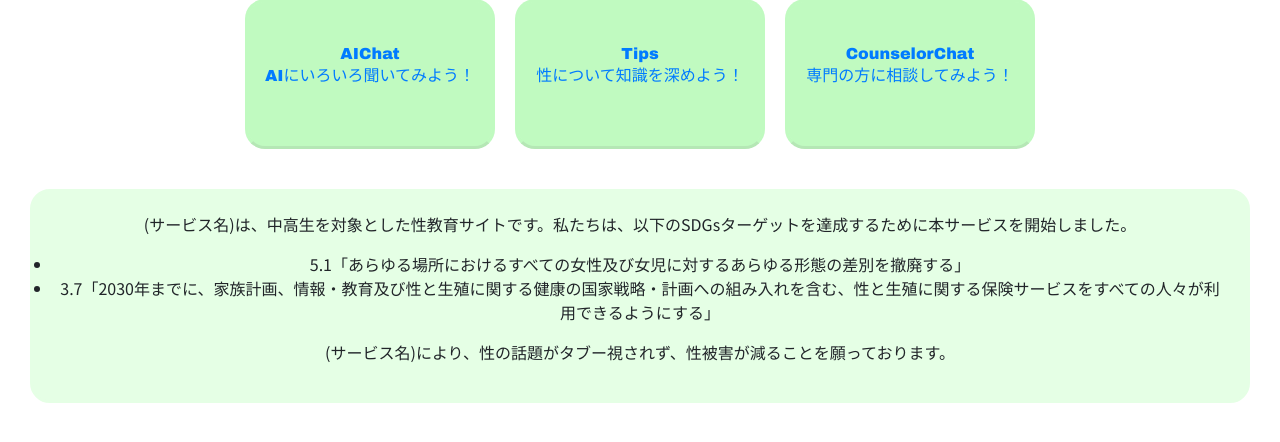
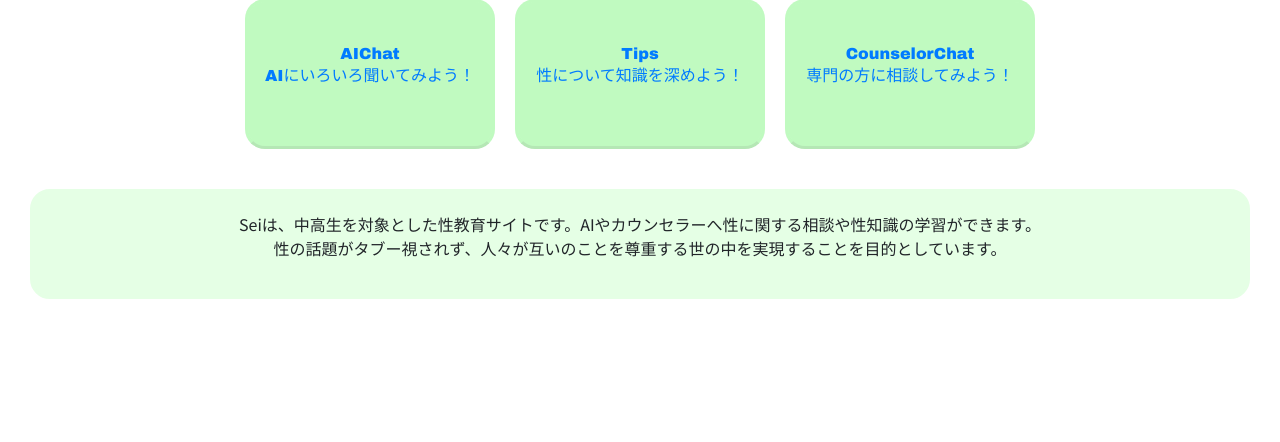
Before and after one commit to hjtm130/gcon_gender, a Flask app: template templates/User_dashboard.html in a window 1280 px wide. Shown: the part 269-711 px from the top of the page. Run offline with Flask 3, Linux system fonts and the light colour scheme; the template is opened without the code that fills it, so the values that code supplies are empty.

Commit message:
紹介文変更

```diff
--- a/templates/User_dashboard.html
+++ b/templates/User_dashboard.html
@@ -33,14 +33,8 @@
 
         <div class="explanation">
             <p>
-                (サービス名)は、中高生を対象とした性教育サイトです。私たちは、以下のSDGsターゲットを達成するために本サービスを開始しました。
-            </p>
-            <ul>
-                <li>5.1「あらゆる場所におけるすべての女性及び女児に対するあらゆる形態の差別を撤廃する」</li>
-                <li>3.7「2030年までに、家族計画、情報・教育及び性と生殖に関する健康の国家戦略・計画への組み入れを含む、性と生殖に関する保険サービスをすべての人々が利用できるようにする」</li>
-            </ul>
-            <p>
-                (サービス名)により、性の話題がタブー視されず、性被害が減ることを願っております。
+                Seiは、中高生を対象とした性教育サイトです。AIやカウンセラーへ性に関する相談や性知識の学習ができます。<br>
+                性の話題がタブー視されず、人々が互いのことを尊重する世の中を実現することを目的としています。
             </p>
         </div>
     </div>
```
